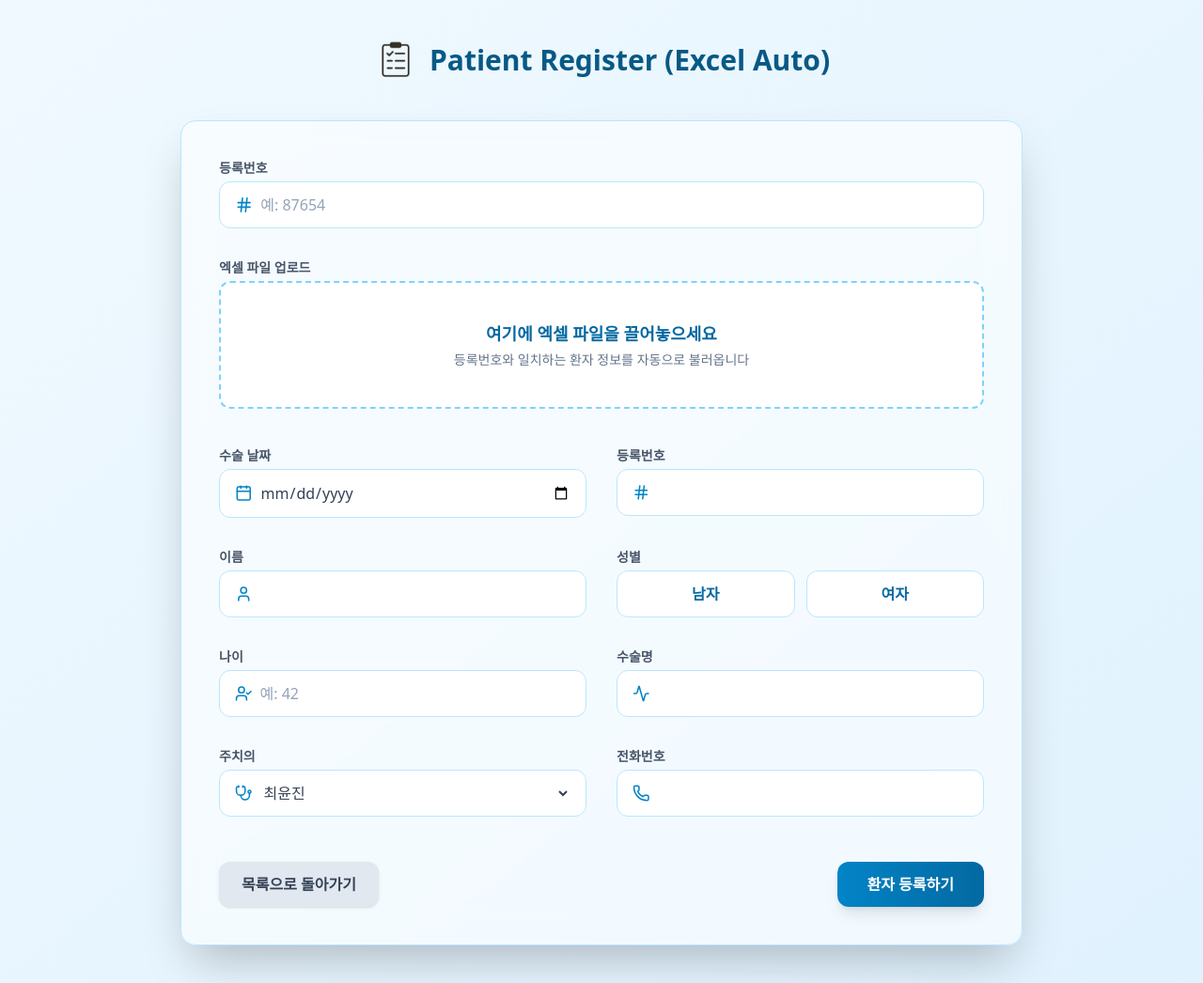
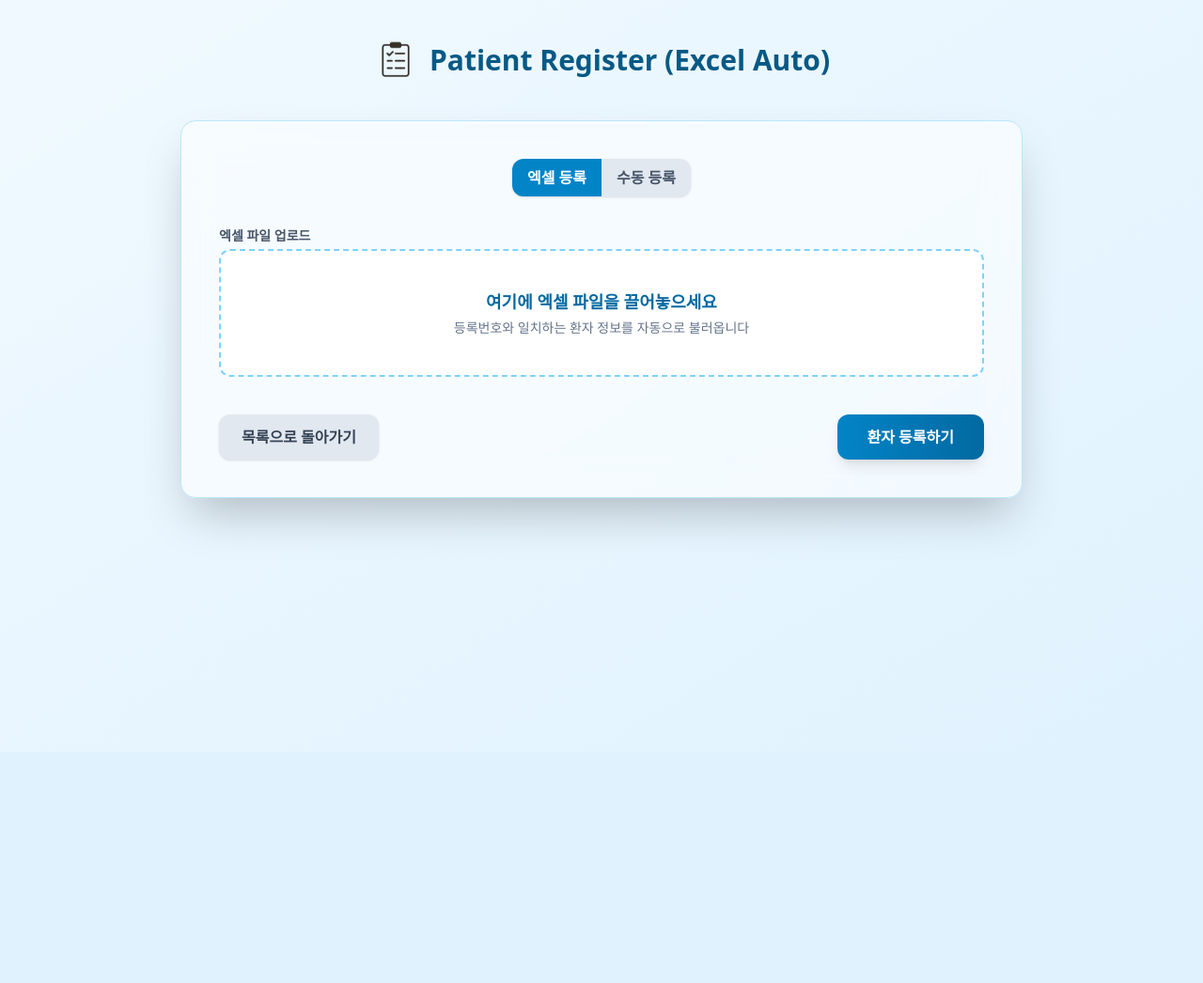
Before and after one commit to wjswk28/nursing_assessment, a Flask app: page /admin/preop/create_excel_full in a window 1280 px wide. Shown: the part 61-1107 px from the top of the page at 94% size. After the commit the page ends 625 px from the top, so only its background shows below. Run offline with Flask 3, Linux system fonts and the light colour scheme; a user stored in the database is signed in; some libraries are stand-ins or nearby versions.

Commit message:
Update create_excel_full.html

```diff
--- a/app/admin_preop/templates/admin_preop/create_excel_full.html
+++ b/app/admin_preop/templates/admin_preop/create_excel_full.html
@@ -31,20 +31,26 @@
     <!-- 글래스 카드 -->
     <div class="glass-card max-w-4xl w-full rounded-2xl shadow-2xl border border-sky-200 p-10">
 
+        <!-- 등록 방식 선택 탭 -->
+        <div class="flex justify-center mb-8">
+            <button id="tabExcel"
+                    class="px-4 py-2 text-white font-semibold bg-sky-600 rounded-l-xl shadow">
+                엑셀 등록
+            </button>
+            <button id="tabManual"
+                    class="px-4 py-2 text-slate-600 font-semibold bg-slate-200 rounded-r-xl shadow">
+                수동 등록
+            </button>
+        </div>
+
+
         <!-- 📌 STEP 1: 엑셀 업로드 -->
+        <div id="excelSection">
             <div class="grid grid-cols-1 gap-8 mb-10">
 
                 {% set label_class = "block text-sm font-semibold text-slate-600 mb-1" %}
                 {% set input_box = "flex items-center gap-2 border border-sky-200 rounded-xl px-4 py-3 bg-white" %}
                 {% set input_class = "w-full outline-none text-slate-700 placeholder-slate-400" %}
-
-            <div>
-                <label class="{{ label_class }}">등록번호</label>
-                <div class="{{ input_box }}">
-                    <i data-lucide="hash" class="w-5 h-5 text-sky-600"></i>
-                    <input id="excel_patient_id" type="text" class="{{ input_class }}" placeholder="예: 87654">
-                </div>
-            </div>
 
                 <div>
                     <label class="{{ label_class }}">엑셀 파일 업로드</label>
@@ -55,17 +61,27 @@
                     </div>
                     <input type="file" id="excelFileInput" class="hidden" accept=".xlsx,.xls">
                 </div>
+
+                <!-- 📌 STEP 2: 엑셀에서 가져온 환자 목록 표시 -->
+                <div id="excelPatientList" class="mt-8 space-y-3 hidden">
+                    <h2 class="text-xl font-bold text-sky-800 mb-3">엑셀에서 불러온 환자 목록</h2>
+                    <div id="patientItems" class="space-y-2"></div>
+                </div>
+
+            </div>
         </div>
 
         <!-- 📌 STEP 2: 환자 정보 입력 (기존 create.html) -->
+        <div id="manualSection" class="hidden">
             <form id="patientForm" method="POST" action="{{ url_for('admin_preop.preop_create_excel_submit') }}" class="grid grid-cols-1 md:grid-cols-2 gap-8">
+                <input type="hidden" id="jsonPatients" name="jsonPatients">
 
                 <!-- 수술 날짜 -->
                 <div>
                     <label class="{{ label_class }}">수술 날짜</label>
                     <div class="{{ input_box }}">
                         <i data-lucide="calendar" class="w-5 h-5 text-sky-600"></i>
-                    <input id="surgery_date" name="surgery_date" type="date" class="{{ input_class }}" required>
+                        <input id="surgery_date" name="surgery_date" type="date" class="{{ input_class }}">
                     </div>
                 </div>
 
@@ -74,7 +90,7 @@
                     <label class="{{ label_class }}">등록번호</label>
                     <div class="{{ input_box }}">
                         <i data-lucide="hash" class="w-5 h-5 text-sky-600"></i>
-                    <input id="patient_id" name="patient_id" type="text" class="{{ input_class }}" required>
+                        <input id="patient_id" name="patient_id" type="text" class="{{ input_class }}">
                     </div>
                 </div>
 
@@ -83,7 +99,7 @@
                     <label class="{{ label_class }}">이름</label>
                     <div class="{{ input_box }}">
                         <i data-lucide="user" class="w-5 h-5 text-sky-600"></i>
-                    <input id="name" name="name" type="text" class="{{ input_class }}" required>
+                        <input id="name" name="name" type="text" class="{{ input_class }}">
                     </div>
                 </div>
 
@@ -105,7 +121,7 @@
                     <label class="{{ label_class }}">나이</label>
                     <div class="{{ input_box }}">
                         <i data-lucide="user-check" class="w-5 h-5 text-sky-600"></i>
-                    <input id="age" name="age" type="number" class="{{ input_class }}" placeholder="예: 42" required>
+                        <input id="age" name="age" type="number" class="{{ input_class }}" placeholder="예: 42">
                     </div>
                 </div>
 
@@ -143,7 +159,8 @@
                         <input id="phone" name="phone" type="text" class="{{ input_class }}">
                     </div>
                 </div>
-
+            </form>
+        </div>
         <!-- 하단 버튼 -->
         <div class="col-span-1 md:col-span-2 flex justify-between items-center mt-4">
             <a href="{{ url_for('admin_preop.preop_list') }}"
@@ -151,16 +168,44 @@
                 목록으로 돌아가기
             </a>
 
-                <button type="submit"
+            <button id="submitBtn" type="button"
                 class="px-8 py-3 rounded-xl bg-gradient-to-r from-sky-600 to-sky-700 text-white font-bold hover:from-sky-700 hover:to-sky-800 transition shadow-lg">
                 환자 등록하기
             </button>
         </div>
-        </form>
     </div>
 </div>
 
 <script>
+
+const tabExcel = document.getElementById("tabExcel");
+const tabManual = document.getElementById("tabManual");
+const excelSection = document.getElementById("excelSection");
+const manualSection = document.getElementById("manualSection");
+
+// 🔵 엑셀 모드 클릭
+tabExcel.onclick = () => {
+    tabExcel.classList.add("bg-sky-600", "text-white");
+    tabManual.classList.remove("bg-sky-600", "text-white");
+    tabManual.classList.add("bg-slate-200", "text-slate-600");
+
+    excelSection.classList.remove("hidden");
+    manualSection.classList.add("hidden");
+};
+
+// ⚪ 수동 모드 클릭
+tabManual.onclick = () => {
+    tabManual.classList.add("bg-sky-600", "text-white");
+    tabExcel.classList.remove("bg-sky-600", "text-white");
+    tabExcel.classList.add("bg-slate-200", "text-slate-600");
+
+    manualSection.classList.remove("hidden");
+    excelSection.classList.add("hidden");
+
+    // 수동 등록 모드에서는 엑셀 데이터 초기화
+    window.uploadedPatients = [];
+};
+
 /* ===============================
    성별 선택
 ================================*/
@@ -193,38 +238,85 @@ excelInput.addEventListener("change", () => {
    엑셀 전송
 ================================*/
 function sendExcel(file) {
-    const pid = document.getElementById("excel_patient_id").value.trim();
-    if (!pid) return alert("먼저 등록번호를 입력하세요!");
 
     const formData = new FormData();
     formData.append("excel_file", file);
-    formData.append("patient_id", pid);
 
-    fetch("/admin/preop/find_from_excel", {
+    fetch("/admin/preop/find_from_excel_multi", {   // 🔥 새로운 API 경로
         method: "POST",
         body: formData
     })
     .then(r => r.json())
     .then(data => {
-        if (data.status !== "success") return alert(data.message);
 
-        const p = data.patient;
+        if (data.status !== "success") {
+            alert(data.message);
+            return;
+        }
 
-        document.getElementById("surgery_date").value = p.surgery_date;
-        document.getElementById("patient_id").value = p.patient_id;
-        document.getElementById("name").value = p.name;
-        document.getElementById("gender").value = p.gender;
+        const listDiv = document.getElementById("excelPatientList");
+        const itemsDiv = document.getElementById("patientItems");
 
-        if (p.gender === "M") selectGender("M", document.querySelectorAll(".gender-btn")[0]);
-        if (p.gender === "F") selectGender("F", document.querySelectorAll(".gender-btn")[1]);
+        listDiv.classList.remove("hidden");
+        itemsDiv.innerHTML = "";   // 초기화
 
-        document.getElementById("age").value = p.age;
+        data.patients.forEach((p, idx) => {
 
-        document.getElementById("surgery_name").value = p.surgery_name;
-        document.getElementById("doctor_name").value = p.doctor_name;
-        document.getElementById("phone").value = p.phone;
+            const row = document.createElement("div");
+            row.className = "flex items-center justify-between bg-white border border-sky-200 rounded-xl px-4 py-3 shadow";
+
+            row.innerHTML = `
+                <div class="flex flex-wrap gap-4 text-sm text-slate-700">
+                    <span><strong>수술날짜:</strong> ${p.surgery_date}</span>
+                    <span><strong>등록번호:</strong> ${p.patient_id}</span>
+                    <span><strong>이름:</strong> ${p.name}</span>
+                    <span><strong>성별:</strong> ${p.gender}</span>
+                    <span><strong>나이:</strong> ${p.age}</span>
+                    <span><strong>수술명:</strong> ${p.surgery_name}</span>
+                    <span><strong>주치의:</strong> ${p.doctor_name}</span>
+                </div>
+
+                <button class="text-red-500 font-bold ml-4"
+                        onclick="removePatient(${idx})">X</button>
+            `;
+
+            itemsDiv.appendChild(row);
+        });
+
+        // JS 메모리 배열에 저장
+        window.uploadedPatients = data.patients;
     });
 }
+function removePatient(index) {
+    window.uploadedPatients.splice(index, 1);
+    const itemsDiv = document.getElementById("patientItems");
+    itemsDiv.children[index].remove();
+}
+// ===============================
+//   폼 제출 시 모드에 따라 동작 분리
+// ===============================
+const submitBtn = document.getElementById("submitBtn");
+
+submitBtn.onclick = function () {
+
+    // 🔵 엑셀 등록 모드
+    if (!excelSection.classList.contains("hidden")) {
+
+        if (window.uploadedPatients && window.uploadedPatients.length > 0) {
+            document.getElementById("jsonPatients").value =
+                JSON.stringify(window.uploadedPatients);
+            document.getElementById("patientForm").submit();
+        } else {
+            alert("엑셀에서 불러온 환자가 없습니다.");
+        }
+        return;
+    }
+
+    // ⚪ 수동 등록 모드
+    document.getElementById("jsonPatients").value = ""; // 엑셀 데이터 제거
+    document.getElementById("patientForm").submit();
+};
+
 </script>
 
 {% endblock %}
```
Lines whose indentation alone changed are shown as unchanged.
